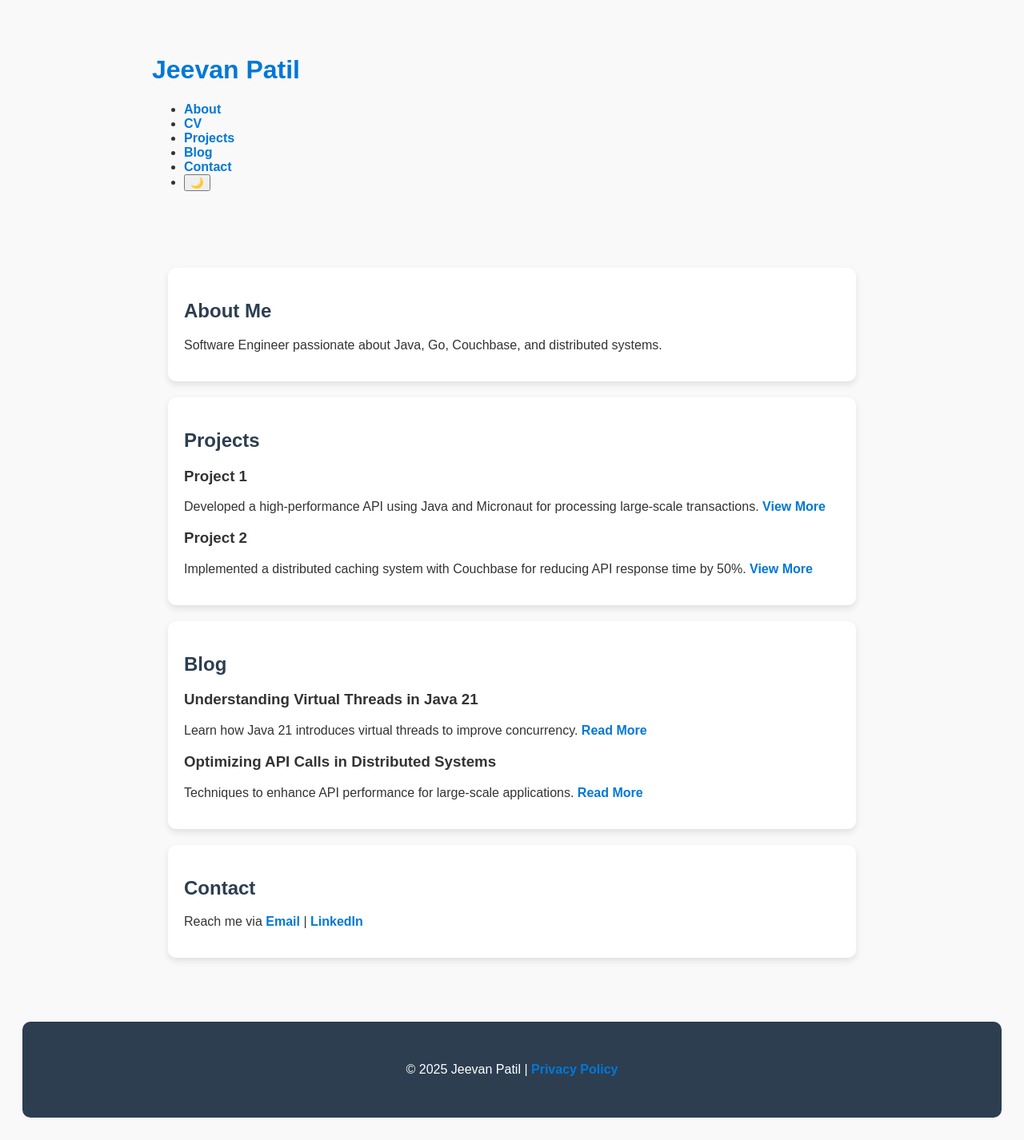
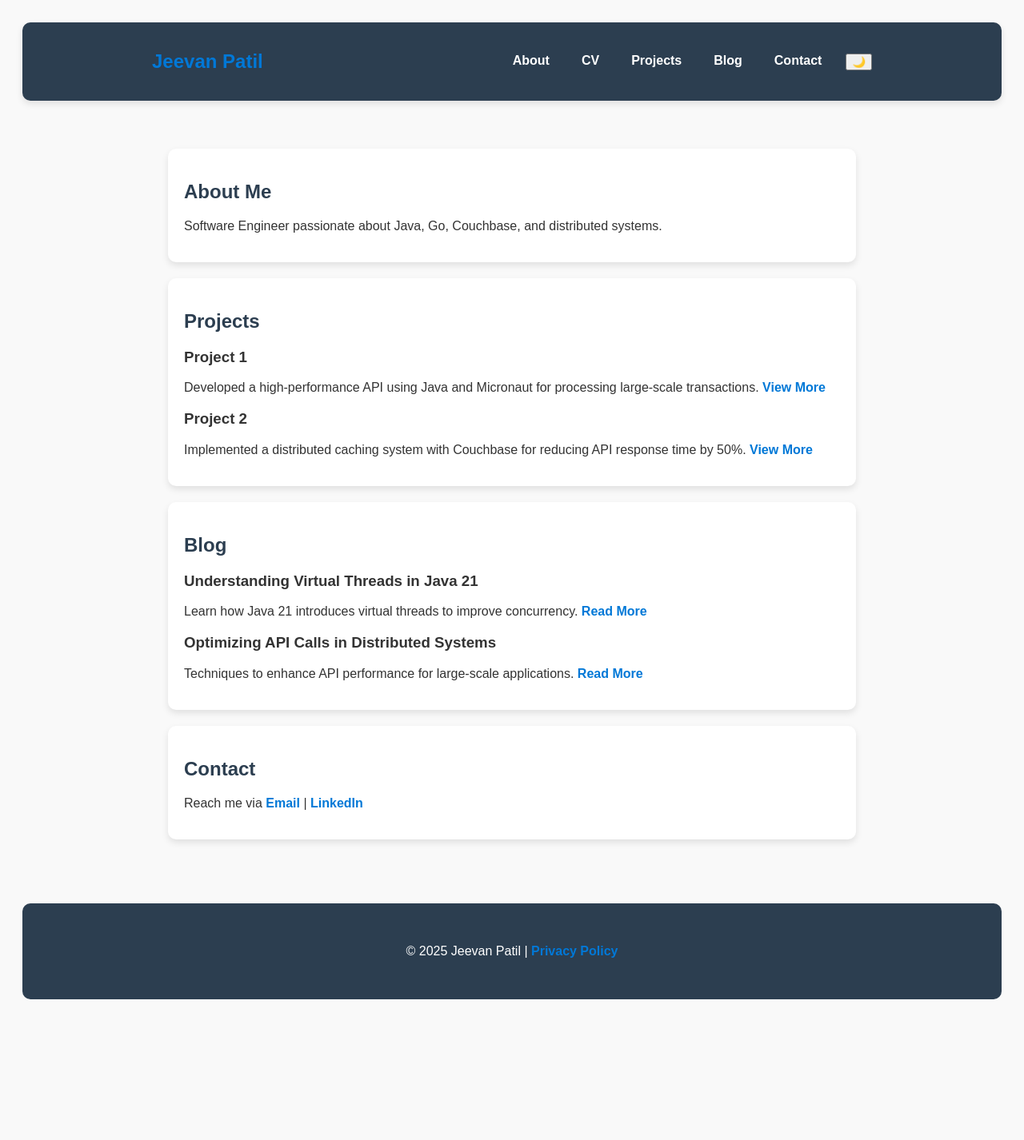
Before and after one commit to patiljeevanr/patiljeevanr.github.io, a Jekyll site: the page built from index.md, in a window 1280 px wide. Shown: the whole page at 80% size. Built offline with Jekyll 4.4.1, drawn with Linux system fonts in a browser that asks for light colours; after the commit the page ends 1278 px from its top, so only the background shows below that.

Commit message:
made new changes in web pages header

```diff
--- a/assets/css/styles.css
+++ b/assets/css/styles.css
@@ -1,3 +1,4 @@
+/* General Styles */
 body {
     font-family: Arial, sans-serif;
     padding: 20px;
@@ -12,6 +13,54 @@ body {
     padding: 20px;
 }
 
+/* Header Styling */
+header {
+    background: #2C3E50;
+    color: white;
+    padding: 15px 20px;
+    border-radius: 10px;
+    box-shadow: 0px 4px 8px rgba(0, 0, 0, 0.1);
+}
+
+header .container {
+    display: flex;
+    justify-content: space-between;
+    align-items: center;
+}
+
+header h1 {
+    margin: 0;
+    font-size: 24px;
+}
+
+nav ul {
+    list-style: none;
+    padding: 0;
+    margin: 0;
+    display: flex;
+    gap: 20px;
+}
+
+nav a {
+    color: white;
+    text-decoration: none;
+    font-weight: bold;
+    padding: 5px 10px;
+    border-radius: 5px;
+    transition: background 0.3s;
+}
+
+nav a:hover {
+    background: rgba(255, 255, 255, 0.2);
+}
+
+/* Dark Mode */
+.dark-mode {
+    background: #222;
+    color: #f4f4f4;
+}
+
+/* Card Styling */
 .card {
     background: white;
     padding: 20px;
@@ -24,6 +73,7 @@ h2 {
     color: #2C3E50;
 }
 
+/* Links */
 a {
     color: #0078D7;
     text-decoration: none;
@@ -34,6 +84,7 @@ a:hover {
     text-decoration: underline;
 }
 
+/* Footer */
 footer {
     text-align: center;
     padding: 15px;
```
